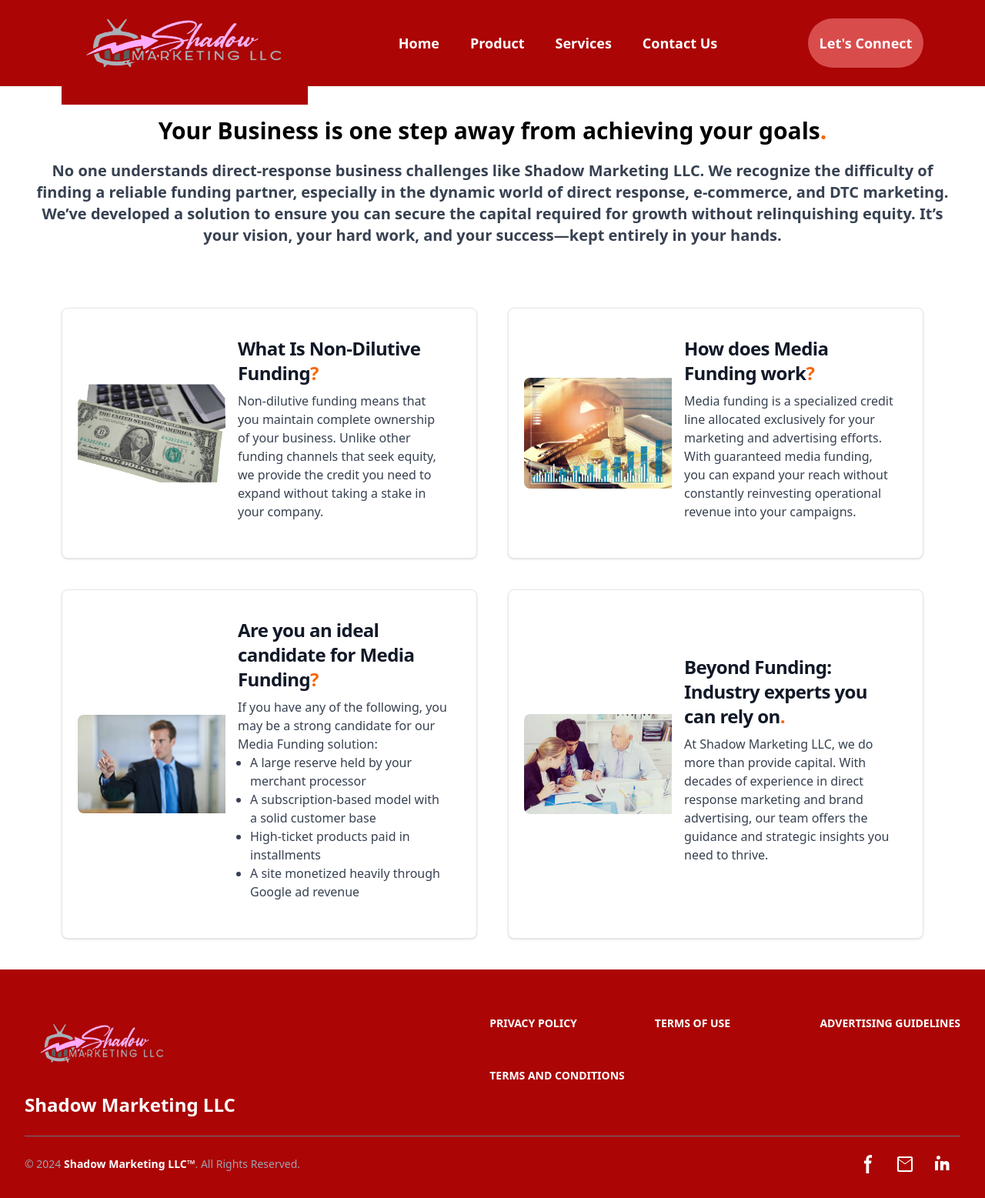
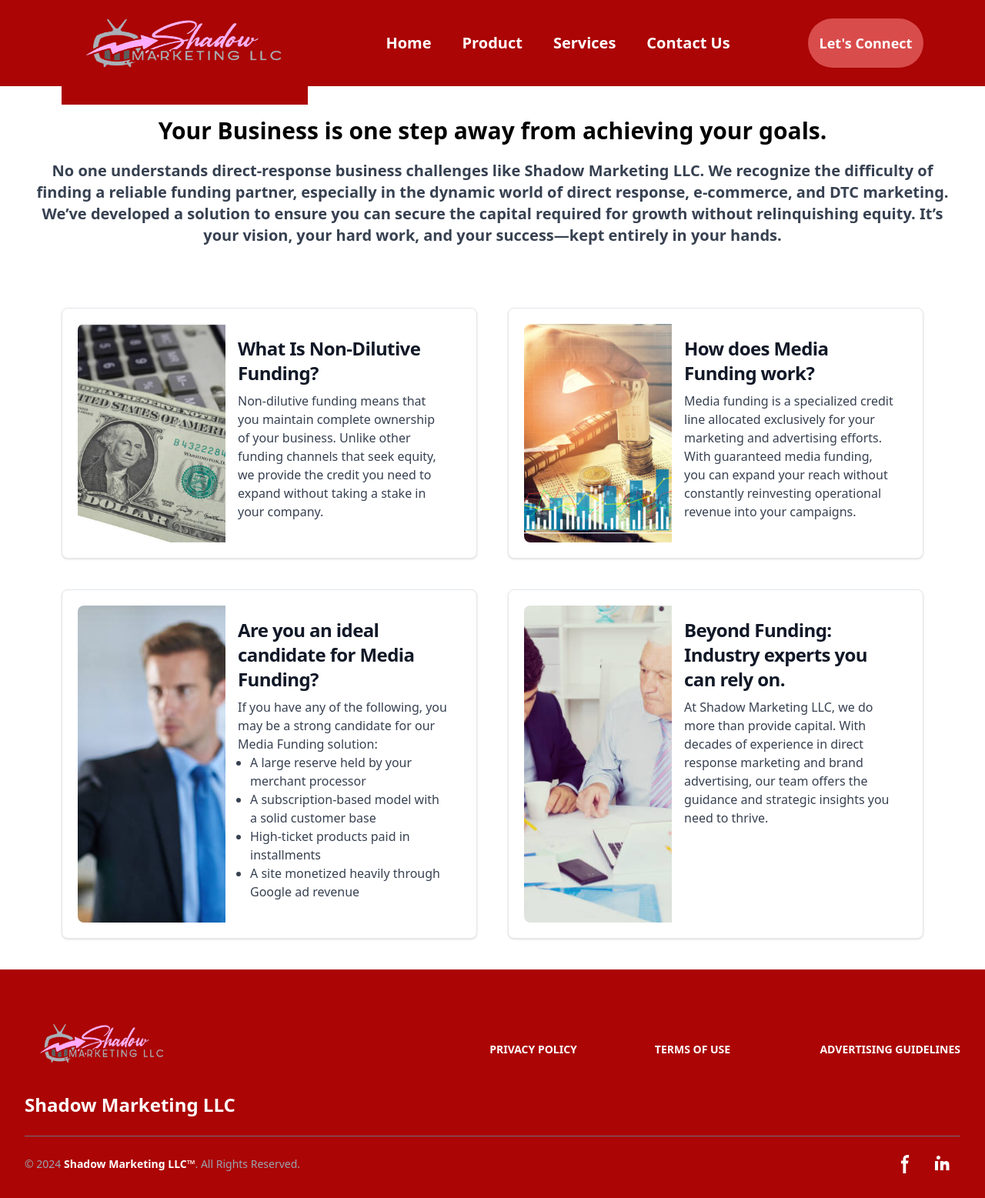
Before and after one commit to ansh-pachauri/optimumClone, a React (Vite) app: page /funding in a window 1280 px wide. Shown: the whole page at 77% size. Built offline with nearby package versions, Linux system fonts and the light colour scheme.

Commit message:
final point

```diff
--- a/src/components/Card.jsx
+++ b/src/components/Card.jsx
@@ -9,7 +9,7 @@
       {/* the small paragraph */}
       <div className="text-center  p-10 ">
         <h4 className="font-bold text-black text-3xl mb-5  ">
-        Your Business is one step away from achieving your goals<span className="text-[#f66709]">.</span>
+        Your Business is one step away from achieving your goals.
         </h4>
         <p className="font-semibold text-gray-700 text-center text-xl">
         No one understands direct-response business challenges like Shadow Marketing LLC. We recognize the difficulty of finding a reliable funding partner, especially in the dynamic world of direct response, e-commerce, and DTC marketing. We’ve developed a solution to ensure you can secure the capital required for growth without relinquishing equity. It’s your vision, your hard work, and your success—kept entirely in your hands.
@@ -19,58 +19,58 @@
       {/* Cards Section */}
       <div className="grid mb-10 gap-10 mt-10 sm:grid-cols-1  lg:grid-cols-2 px-4 sm:px-8 lg:px-20">
         {/* Card 1 */}
-        <a
+        <div
           href="#"
           className="flex flex-col items-center bg-white border p-5 border-gray-200 rounded-lg shadow md:flex-row hover:bg-gray-100 dark:border-gray-700 dark:bg-gray-800 dark:hover:bg-gray-700"
         >
           <img
-            className="object-cover w-full rounded-t-lg h-96 md:h-auto md:w-48 md:rounded-none md:rounded-s-lg"
+            className="object-cover w-full rounded-t-lg h-full md:h-full md:w-48 md:rounded-none md:rounded-s-lg"
             src={assets.nondilute}
             alt="Non-Dilutive Funding"
           />
           <div className="flex flex-col justify-between p-4 leading-normal">
             <h5 className="mb-2 text-2xl font-bold tracking-tight text-gray-900 dark:text-white transition ease-linear delay-75 hover:bg-re">
-              What Is Non-Dilutive Funding<span className="text-[#f66709]">?</span>
+              What Is Non-Dilutive Funding?
             </h5>
             <p className="mb-3 font-normal text-gray-700 dark:text-gray-400">
               Non-dilutive funding means that you maintain complete ownership of your business. Unlike other funding channels that seek equity, we provide the credit you need to expand without taking a stake in your company.
             </p>
           </div>
-        </a>
+        </div>
 
         {/* Card 2 */}
-        <a
+        <div
           href="#"
           className="flex flex-col items-center p-5 bg-white border border-gray-200 rounded-lg shadow md:flex-row hover:bg-gray-100 dark:border-gray-700 dark:bg-gray-800 dark:hover:bg-gray-700"
         >
           <img
-            className="object-cover w-full rounded-t-lg h-96 md:h-auto md:w-48 md:rounded-none md:rounded-s-lg"
+            className="object-cover w-full rounded-t-lg h-full md:h-full md:w-48 md:rounded-none md:rounded-s-lg"
             src={assets.mediafund}
             alt="Media Funding"
           />
           <div className="flex flex-col justify-between p-4 leading-normal">
             <h5 className="mb-2 text-2xl font-bold tracking-tight text-gray-900 dark:text-white">
-              How does Media Funding work<span className="text-[#f66709]">?</span>
+              How does Media Funding work?
             </h5>
             <p className="mb-3 font-normal text-gray-700 dark:text-gray-400">
               Media funding is a specialized credit line allocated exclusively for your marketing and advertising efforts. With guaranteed media funding, you can expand your reach without constantly reinvesting operational revenue into your campaigns.
             </p>
           </div>
-        </a>
+        </div>
 
         {/* Card 3 */}
-        <a
+        <div
           href="#"
           className="flex flex-col items-center p-5 man-card bg-white border border-gray-200 rounded-lg shadow md:flex-row hover:bg-gray-100 dark:border-gray-700 dark:bg-gray-800 dark:hover:bg-gray-700"
         >
           <img
-            className="object-cover w-full rounded-t-lg h-96 md:h-auto md:w-48 md:rounded-none md:rounded-s-lg"
+            className="object-cover w-full rounded-t-lg h-full md:h-full md:w-48 md:rounded-none md:rounded-s-lg"
             src={assets.man}
             alt="Ideal Candidate for Media Funding"
           />
           <div className="flex flex-col justify-between p-4 leading-normal">
             <h5 className="mb-2 text-2xl font-bold tracking-tight text-gray-900 dark:text-white">
-              Are you an ideal candidate for Media Funding<span className="text-[#f66709]">?</span>
+              Are you an ideal candidate for Media Funding?
             </h5>
             <p className="mb-3 font-normal text-gray-700 dark:text-gray-400">
               If you have any of the following, you may be a strong candidate for our Media Funding solution:
@@ -82,27 +82,27 @@
               </ul>
             </p>
           </div>
-        </a>
+        </div>
 
         {/* Card 4 */}
-        <a
+        <div
           href="#"
-          className="flex flex-col items-center man-card p-5 bg-white border border-gray-200 rounded-lg shadow md:flex-row hover:bg-gray-100 dark:border-gray-700 dark:bg-gray-800 dark:hover:bg-gray-700"
+          className="flex flex-col items-start man-card p-5 bg-white border border-gray-200 rounded-lg shadow md:flex-row hover:bg-gray-100 dark:border-gray-700 dark:bg-gray-800 dark:hover:bg-gray-700"
         >
           <img
-            className="object-cover w-full rounded-t-lg h-96 md:h-auto md:w-48 md:rounded-none md:rounded-s-lg"
+            className="object-cover w-full rounded-t-lg h-full md:h-full md:w-48 md:rounded-none md:rounded-s-lg"
             src={assets.beyound}
             alt="Beyond Funding"
           />
           <div className="flex flex-col justify-between p-4 leading-normal">
             <h5 className="mb-2 text-2xl font-bold tracking-tight text-gray-900 dark:text-white">
-              Beyond Funding: Industry experts you can rely on<span className="text-[#f66709]">.</span>
+              Beyond Funding: Industry experts you can rely on.
             </h5>
             <p className="mb-3 font-normal text-gray-700 dark:text-gray-400">
               At Shadow Marketing LLC, we do more than provide capital. With decades of experience in direct response marketing and brand advertising, our team offers the guidance and strategic insights you need to thrive.
             </p>
           </div>
-        </a>
+        </div>
       </div>
 
 
--- a/src/components/Footer2.jsx
+++ b/src/components/Footer2.jsx
@@ -25,42 +25,33 @@
             </div>
             <div className="grid grid-cols-2 gap-6 sm:gap-8 sm:grid-cols-3">
               <div>
-                <Link
-                  to="/privacy-policy"
+                <a
+                  href="#"
                   className="text-white hover:underline"
                 >
                   <h2 className="mb-4 text-sm font-semibold uppercase">
                     Privacy Policy
                   </h2>
-                </Link>
+                </a>
               </div>
               <div>
-                <Link to="/terms-of-use" className="text-white hover:underline">
+                <a href="#" className="text-white hover:underline">
                   <h2 className="mb-4 text-sm font-semibold uppercase">
                     Terms of Use
                   </h2>
-                </Link>
+                </a>
               </div>
               <div>
-                <Link
-                  to="/advertising-guidelines"
+                <a
+                  href="#"
                   className="text-white hover:underline"
                 >
                   <h2 className="mb-4 text-sm font-semibold uppercase">
                     Advertising Guidelines
                   </h2>
-                </Link>
+                </a>
               </div>
-              <div>
-                <Link
-                  to="/terms-and-conditions"
-                  className="text-white hover:underline"
-                >
-                  <h2 className="mb-4 text-sm font-semibold uppercase">
-                    Terms and Conditions
-                  </h2>
-                </Link>
-              </div>
+
             </div>
           </div>
           <hr className="my-6 border-gray-500" />
@@ -93,23 +84,6 @@
                 <span className="sr-only">Facebook page</span>
               </a>
 
-              {/* Mail icon  */}
-
-              <a
-                href="#"
-                className="text-white hover:text-gray-300 mx-3"
-              >
-                <svg
-                  className="w-6 h-6"
-                  xmlns="http://www.w3.org/2000/svg"
-                  fill="currentColor"
-                  viewBox="0 0 24 24"
-                >
-                  <path d="M2 4a2 2 0 0 1 2-2h16a2 2 0 0 1 2 2v16a2 2 0 0 1-2 2H4a2 2 0 0 1-2-2V4zm2 0v1.17L12 11l8-5.83V4H4zm0 2.51V20h16V6.51l-8 5.82-8-5.82z" />
-                </svg>
-
-                <span className="sr-only">Mail Id</span>
-              </a>
 
               <a
                 href="https://www.linkedin.com/in/sheryl-herfurth-b89a919/"
--- a/src/components/Header.jsx
+++ b/src/components/Header.jsx
@@ -23,13 +23,13 @@
         </div>
 
         <div className="header2 hidden md:flex text-[#ffffff] text-[16px]">
-        <Link to="/" className='ml-10 mr-10 hover:text-[#ffffffbd] font-bold text-lg '>Home</Link>
+        <Link to="/" className='ml-10 mr-10 hover:text-[#ffffffbd] font-bold text-xl '>Home</Link>
 
-        <Link to="/product" className='mr-10 hover:text-[#ffffffbd] font-bold text-lg'>Product</Link>
+        <Link to="/product" className='mr-10 hover:text-[#ffffffbd] font-bold text-xl'>Product</Link>
 
-        <Link to="/services" className='mr-10 hover:text-[#ffffffbd] font-bold text-lg'>Services</Link>
+        <Link to="/services" className='mr-10 hover:text-[#ffffffbd] font-bold text-xl'>Services</Link>
 
-        <Link to="/contact" className='mr-10 hover:text-[#ffffffbd] font-bold text-lg'>Contact Us</Link>
+        <Link to="/contact" className='mr-10 hover:text-[#ffffffbd] font-bold text-xl'>Contact Us</Link>
 
 
 
--- a/src/pages/Home.jsx
+++ b/src/pages/Home.jsx
@@ -2,7 +2,7 @@
 import Main1 from '../components/Main1'
 
 import Main2 from '../components/Main2'
-import Contact from '../components/Contact'
+
 
 const Home = () => {
   return (
@@ -10,7 +10,7 @@
         <Main1 />
 
         <Main2 />
-        <Contact/>
+
     </div>
   )
 }
--- a/src/pages/LetsConnect.jsx
+++ b/src/pages/LetsConnect.jsx
@@ -19,7 +19,7 @@
       </div>
       <div className="bg-white text-center p-16 sm:p-8 md:p-16 ">
         <p className="text-2xl font-bold text-blue-950 max-w-3xl mx-auto leading-relaxed font-sans sm:text-xl md:text-2xl  sm:max-w-xl md:max-w-3xl ">
-          For new customers interested in doing business with us or learning more, please fill out the form below. One of our sales representatives will be in touch as soon as possible<span className="text-[#f66709]">!</span>
+          For new customers interested in doing business with us or learning more, please fill out the form below. One of our sales representatives will be in touch as soon as possible!
         </p>
       </div>
 
```
Also changed, not shown: src/components/Contact.jsx (+5 -5 lines), src/pages/Product.jsx (+19 -28 lines), src/pages/Services.jsx (+27 -24 lines).
